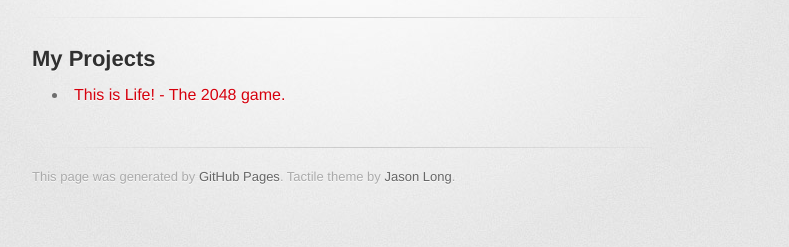
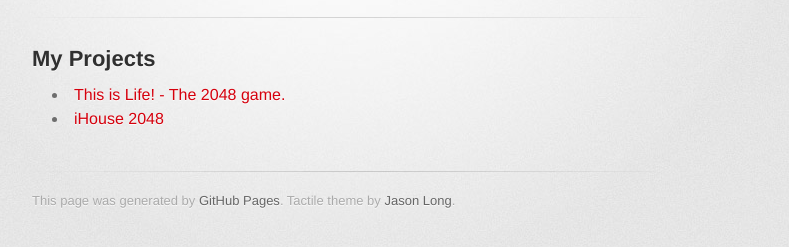
Before and after one commit to coyin/coyin.github.io, a plain HTML site: page index.html in a window 1280 px wide. Shown: the part 315-562 px from the top of the page, without its empty margins (298-1087 px from the left). Drawn offline with Linux system fonts and the light colour scheme; a web font is replaced by a local one.

Commit message:
Added iHouse 2048 link to coyin.github.io page

```diff
--- a/index.html
+++ b/index.html
@@ -39,7 +39,10 @@
 
 <ul>
 <li>
-<a href="http://coyin.github.io/ThisIsLife/">This is Life! - The 2048 game.</a> </li>
+	<a href="http://coyin.github.io/ThisIsLife/">This is Life! - The 2048 game.</a> </li>
+<li>
+	<a href="http://coyin.github.io/iHouse2048/">iHouse 2048</a> </li>
+
 </ul>
         </section>
 
```
